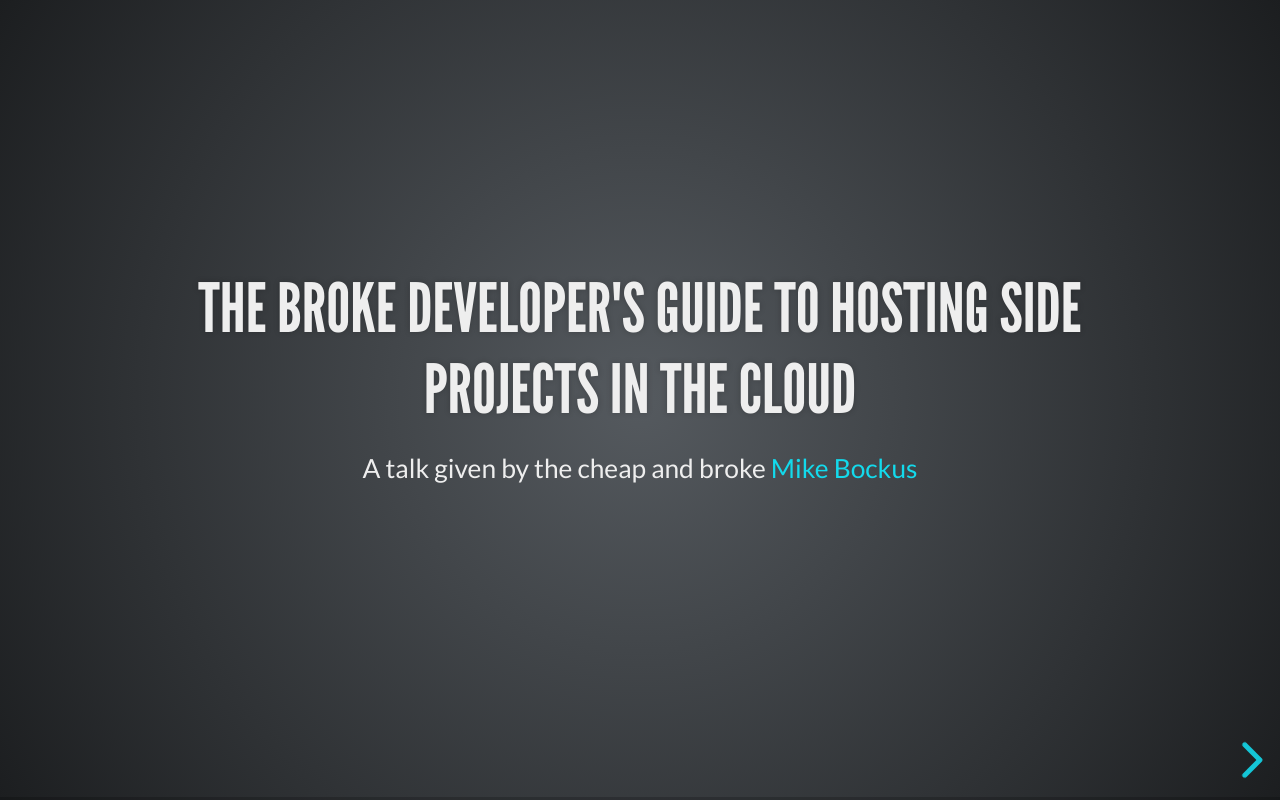
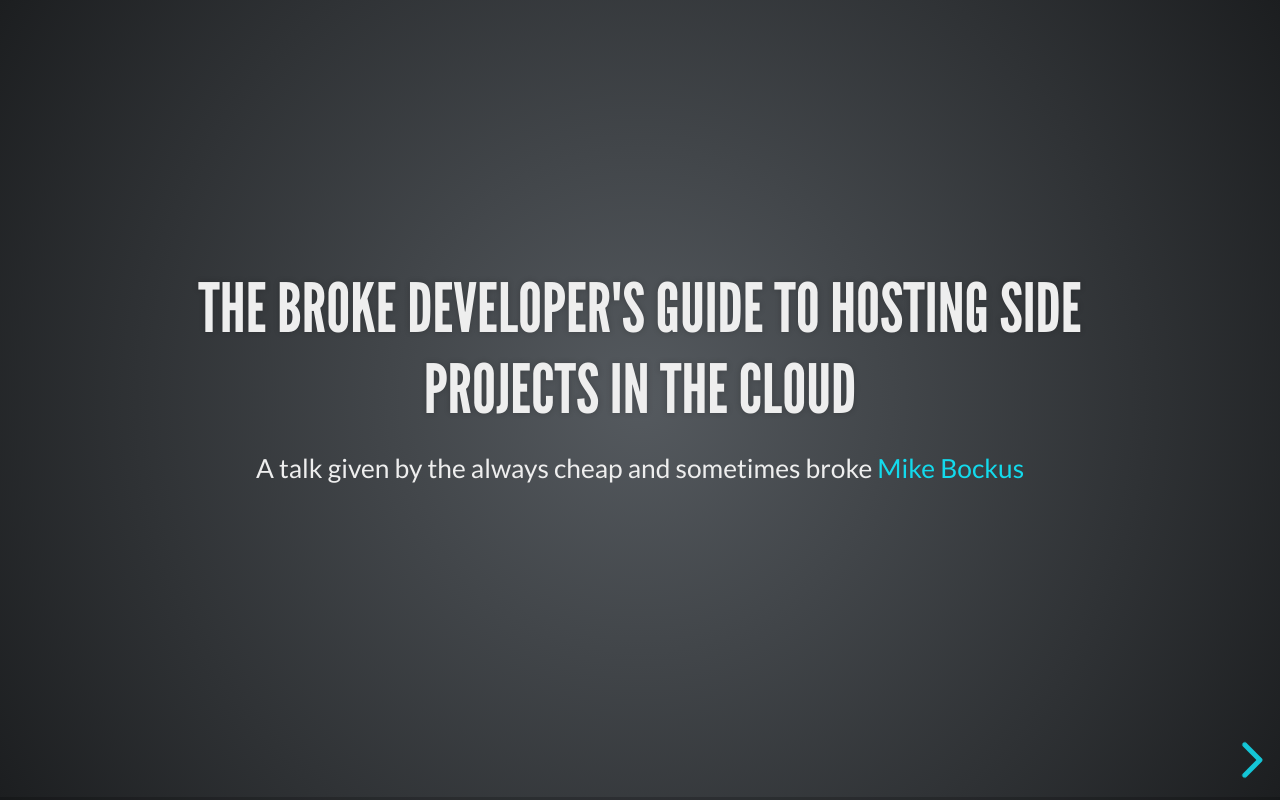
Before and after one commit to mbockus/mbockus.github.io, a website: page talks/cloud-on-budget/index.html in a window 1280 px wide. Drawn offline with Linux system fonts and the light colour scheme.

Commit message:
Final update for cloud-on-budget talk

```diff
--- a/talks/cloud-on-budget/index.html
+++ b/talks/cloud-on-budget/index.html
@@ -4,7 +4,7 @@
 		<meta charset="utf-8">
 		<meta name="viewport" content="width=device-width, initial-scale=1.0, maximum-scale=1.0, user-scalable=no">
 
-		<title>reveal.js</title>
+		<title>Broke Developer's Guide</title>
 
 		<link rel="stylesheet" href="dist/reset.css">
 		<link rel="stylesheet" href="dist/reveal.css">
@@ -19,7 +19,7 @@
 				<section>
 					<h3>The Broke Developer's Guide to Hosting Side Projects In The Cloud</h3>
 					<p>
-						<small>A talk given by the cheap and broke <a href="https://www.linkedin.com/in/mike-bockus/">Mike Bockus</a></small>
+						<small>A talk given by the always cheap and sometimes broke <a href="https://www.linkedin.com/in/mike-bockus/">Mike Bockus</a></small>
 					</p>
 				</section>
 				<section>
```
